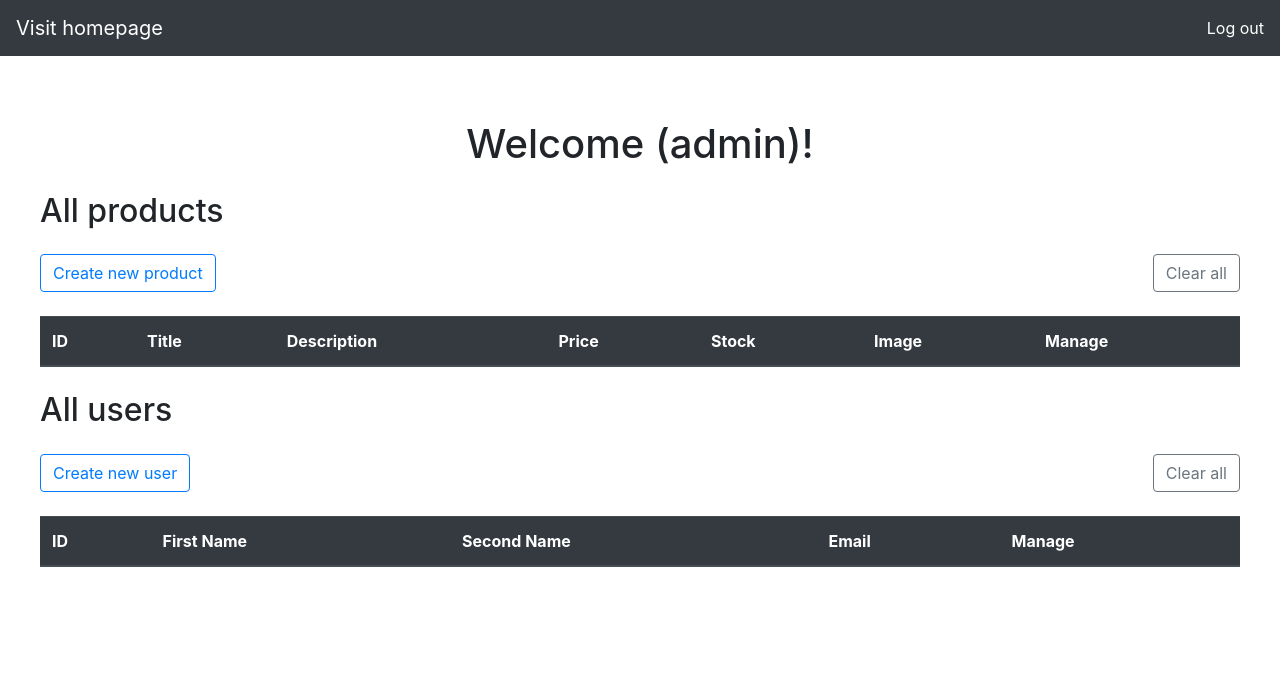
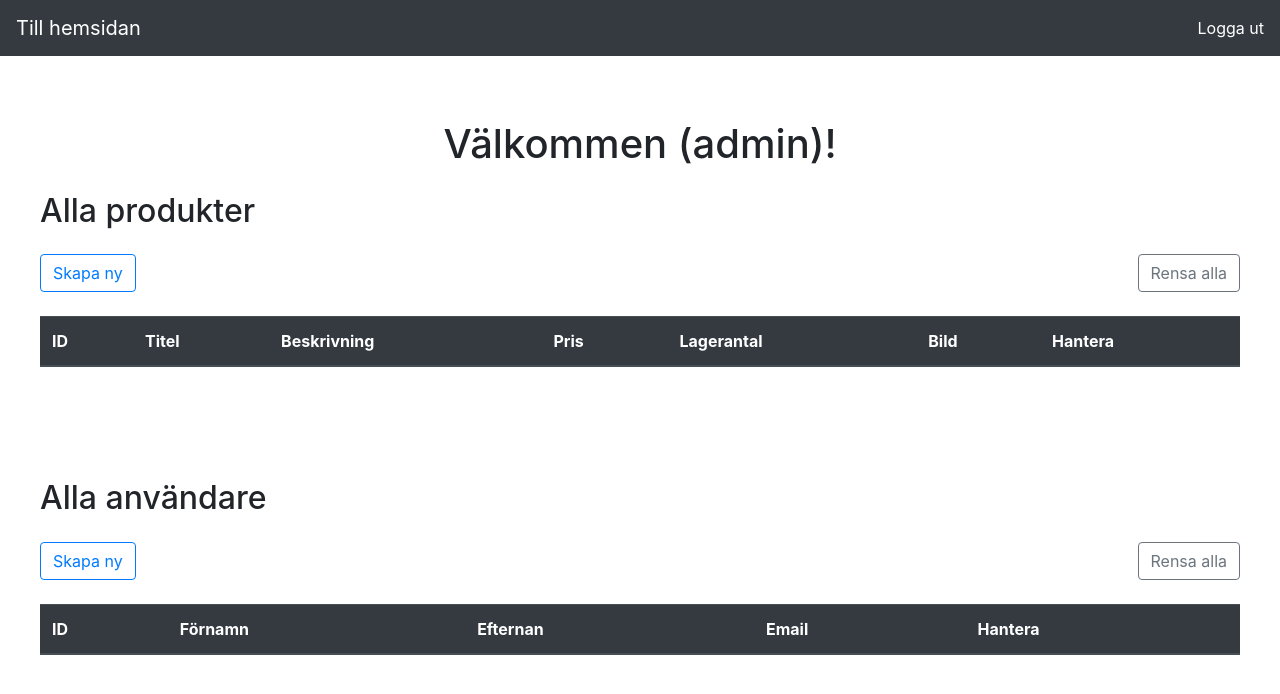
Before and after one commit to norrlandl/kunskapskontroll-2_e-commerce, a PHP site: page /admin/index.php in a window 1280 px wide. Shown: the top 694 px of the page. Run offline with PHP 8.4, Linux system fonts and the light colour scheme; the visitor is signed in with stand-in values (Sample User, id 1); data that the repository does not hold is empty.

Commit message:
basic styling of admin pages

```diff
--- a/public/admin/css/admin.css
+++ b/public/admin/css/admin.css
@@ -4,7 +4,7 @@
    padding: 0;
 }
 
-.wrapper {
+/* .wrapper {
    width: 1200px;
    margin: 4rem auto;
 }
@@ -24,4 +24,4 @@ h2 {
 
 header {
     background-color: red;
-}
+} */
--- a/public/admin/index.php
+++ b/public/admin/index.php
@@ -31,14 +31,14 @@ $products = $userDbHandler->fetchAllFromDb("products");
 ?>
 
 <div class="wrapper">
-  <h1>Welcome (admin)!</h1>
-  <h2>All products</h2>
+  <h1>Välkommen (admin)!</h1>
+  <h2>Alla produkter</h2>
   <div class="top-buttons">
     <form action="./products/create-new-product.php">
-      <input type="submit" class="btn btn-outline-primary" value="Create new product" />
+      <input type="submit" class="btn btn-outline-primary" value="Skapa ny" />
     </form>
     <form action="" method="POST">
-      <input type="submit" name="clearAllproducts" class="btn btn-outline-secondary" value="Clear all" />
+      <input type="submit" name="clearAllproducts" class="btn btn-outline-secondary" value="Rensa alla" />
     </form>
   </div>
 
@@ -46,12 +46,12 @@ $products = $userDbHandler->fetchAllFromDb("products");
     <thead class="thead-dark">
       <tr>
         <th scope="col">ID</th>
-        <th scope="col">Title</th>
-        <th scope="col">Description</th>
-        <th scope="col">Price</th>
-        <th scope="col">Stock</th>
-        <th scope="col">Image</th>
-        <th scope="col">Manage</th>
+        <th scope="col">Titel</th>
+        <th scope="col">Beskrivning</th>
+        <th scope="col">Pris</th>
+        <th scope="col">Lagerantal</th>
+        <th scope="col">Bild</th>
+        <th scope="col">Hantera</th>
       </tr>
     </thead>
     <br />
@@ -70,11 +70,11 @@ $products = $userDbHandler->fetchAllFromDb("products");
           <td class="action">
             <form action="./products/update-product.php" method="GET">
               <input type="hidden" name="productID" value="<?= htmlentities($product["id"]) ?>">
-              <input type="submit" class="btn btn-dark" value="Update" />
+              <input type="submit" class="btn btn-outline-dark" value="Uppdatera" />
             </form>
             <form action="" method="POST">
               <input type="hidden" name="productID" value="<?= $product['id'] ?>" />
-              <input type="submit" name="deleteProductBTN" class="btn btn-dark" value="Delete" />
+              <input type="submit" name="deleteProductBTN" class="btn btn-outline-dark" value="Radera" />
             </form>
           </td>
         </tr>
@@ -100,14 +100,16 @@ $products = $userDbHandler->fetchAllFromDb("products");
   $users = $userDbHandler->fetchAllFromDb("users");
 
   ?>
-
-  <h2>All users</h2>
+  <br>
+  <br>
+  <br>
+  <h2>Alla användare</h2>
   <div class="top-buttons">
     <form action="./users/create-new-user.php">
-      <input type="submit" class="btn btn-outline-primary" value="Create new user" />
+      <input type="submit" class="btn btn-outline-primary" value="Skapa ny" />
     </form>
     <form action="" method="POST">
-      <input type="submit" name="clearAllUsers" class="btn btn-outline-secondary" value="Clear all" />
+      <input type="submit" name="clearAllUsers" class="btn btn-outline-secondary" value="Rensa alla" />
     </form>
   </div>
 
@@ -115,10 +117,10 @@ $products = $userDbHandler->fetchAllFromDb("products");
     <thead class="thead-dark">
       <tr>
         <th>ID</th>
-        <th>First Name</th>
-        <th>Second Name</th>
+        <th>Förnamn</th>
+        <th>Efternan</th>
         <th>Email</th>
-        <th>Manage</th>
+        <th>Hantera</th>
       </tr>
     </thead>
     <br />
@@ -132,11 +134,11 @@ $products = $userDbHandler->fetchAllFromDb("products");
           <td class="action">
             <form action="./users/update-user.php" method="GET">
               <input type="hidden" name="userID" value="<?= htmlentities($user["id"]) ?>">
-              <input type="submit" class="btn btn-dark" value="Update" />
+              <input type="submit" class="btn btn-outline-dark" value="Uppdatera" />
             </form>
             <form action="" method="POST">
               <input type="hidden" name="userID" value="<?= $user['id'] ?>" />
-              <input type="submit" name="deleteUserBTN" class="btn btn-dark" value="Delete" />
+              <input type="submit" name="deleteUserBTN" class="btn btn-outline-dark" value="Radera" />
             </form>
           </td>
         </tr>
--- a/public/admin/layout/header.php
+++ b/public/admin/layout/header.php
@@ -7,16 +7,69 @@
     <meta name="viewport" content="width=device-width, initial-scale=1.0">
     <link rel="stylesheet" href="https://cdn.jsdelivr.net/npm/bootstrap@4.3.1/dist/css/bootstrap.min.css" integrity="sha384-ggOyR0iXCbMQv3Xipma34MD+dH/1fQ784/j6cY/iJTQUOhcWr7x9JvoRxT2MZw1T" crossorigin="anonymous">
     <link rel="stylesheet" type="text/css" href="/kunskapskontroll-2_e-commerce/public/admin/css/header.css" />
-    <link rel=" stylesheet" type="text/css" href="/kunskapskontroll-2_e-commerce/public/admin/css/admin.css" />
+    <!--     <link rel=" stylesheet" type="text/css" href="/kunskapskontroll-2_e-commerce/public/admin/css/admin.css" /> -->
     <title><?= $pageTitle ?></title>
     <style>
+        * {
+            box-sizing: border-box;
+            margin: 0;
+            padding: 0;
+        }
+
         a {
             color: white;
         }
 
+        a:hover {
+            color: white;
+            text-decoration: none;
+        }
+
+        header {
+            min-height: 5vh;
+        }
+
+        .wrapper {
+            width: 1200px;
+            margin: 4rem auto;
+        }
+
         .page-wrapper {
-            width: 960px;
+            width: 840px;
             margin: 4rem auto;
+        }
+
+        .main-login-page {
+            min-height: 90vh;
+            display: flex;
+            justify-content: center;
+            align-items: center;
+        }
+
+        .page-wrapper-login {
+            width: 540px;
+            margin: 4rem auto;
+        }
+
+        .top-buttons {
+            display: flex;
+            justify-content: space-between;
+        }
+
+        h1 {
+            text-align: center;
+        }
+
+        h2 {
+            margin: 1.5rem 0;
+        }
+
+        .action {
+            display: flex;
+        }
+
+        .action form {
+            margin-right: 1rem;
         }
     </style>
 </head>
@@ -24,12 +77,12 @@
 <body>
     <header class="admin-header">
         <nav class="navbar navbar-dark bg-dark">
-            <a href="/kunskapskontroll-2_e-commerce/public/index.php" class="navbar-brand">Visit homepage</a>
+            <a href="/kunskapskontroll-2_e-commerce/public/index.php" class="navbar-brand">Till hemsidan</a>
             <div class="form-inline">
                 <?php if (isset($_SESSION["email"])) { ?>
-                    <a href="./admin-logout.php">Log out</a>
+                    <a href="./admin-logout.php">Logga ut</a>
                 <?php } else { ?>
-                    <a href="#">Log in</a>
+                    <a href="#">Logga in</a>
                 <?php } ?>
             </div>
         </nav>
```
Also changed, not shown: public/admin/admin-login.php (+8 -4 lines), public/admin/products/create-new-product.php (+8 -8 lines), public/admin/products/update-product.php (+8 -7 lines), public/admin/users/create-new-user.php (+20 -19 lines), public/admin/users/update-user.php (+13 -12 lines).
